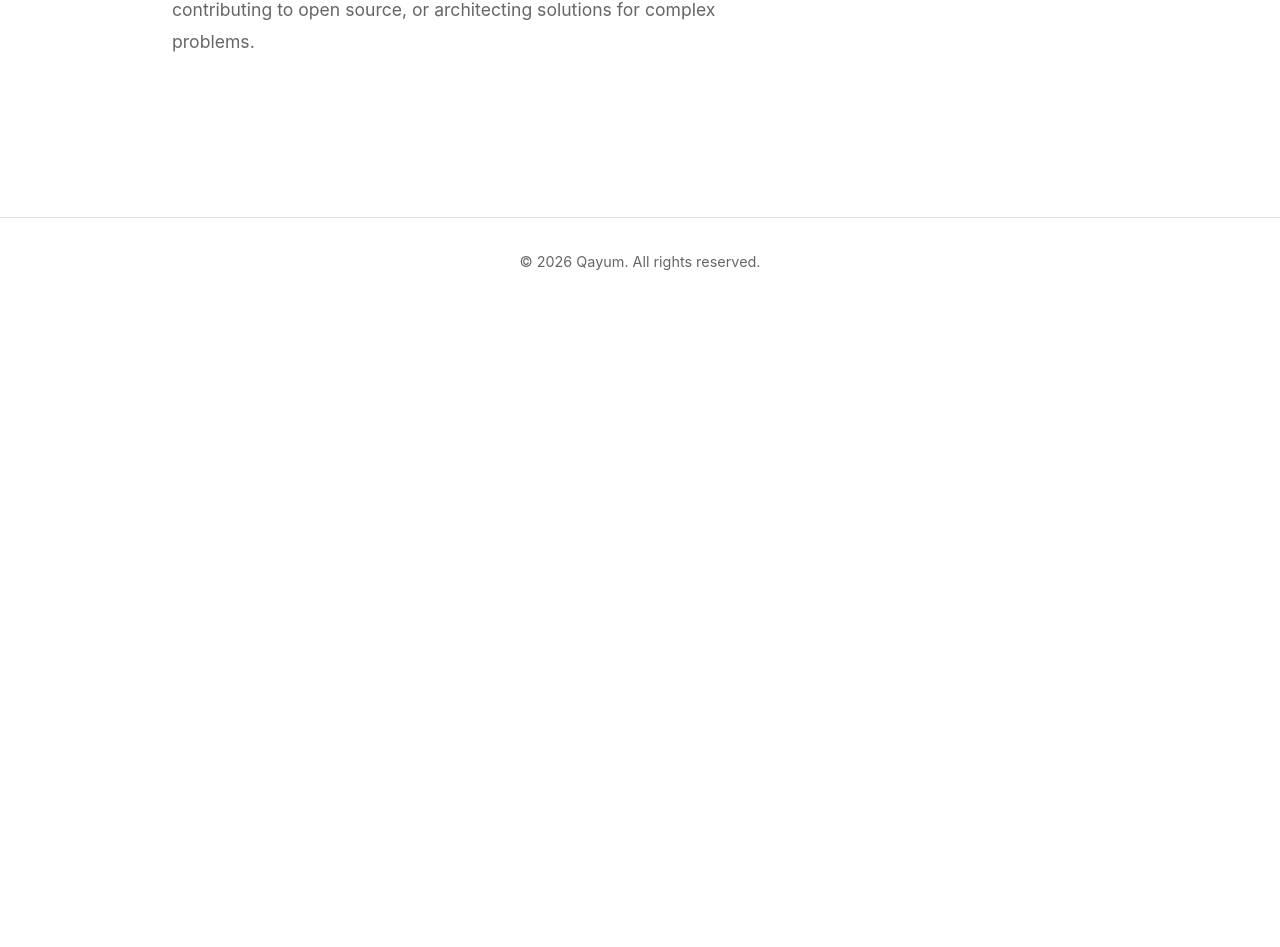
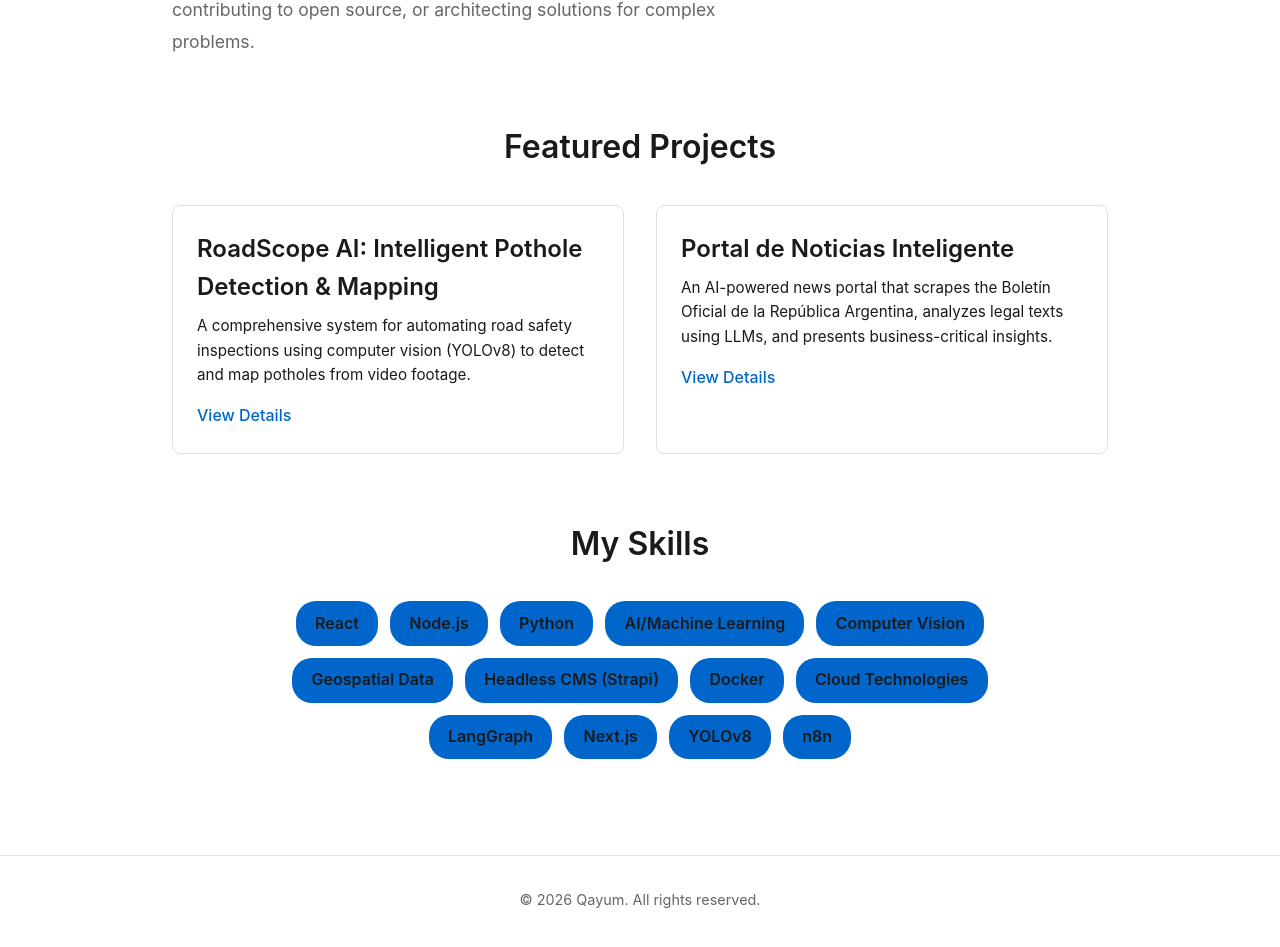
Before and after one commit to qayumXD/qayumXD.github.io, a React (Vite) app: page / in a window 1280 px wide. Shown: the part 479-1426 px from the top of the page. Before the commit the page ends 800 px from the top, so only its background shows below. Built offline with nearby package versions, Linux system fonts and the light colour scheme.

Commit message:
feat: enhance home page with featured projects and skills sections

```diff
--- a/src/App.css
+++ b/src/App.css
@@ -124,12 +124,81 @@ nav ul li {
   color: var(--color-accent);
 }
 
+/* Home Page Sections */
+.featured-projects, .skills-section {
+  margin-top: 4rem;
+  margin-bottom: 4rem;
+}
+
+.featured-projects h2, .skills-section h2 {
+  text-align: center;
+  margin-bottom: 2rem;
+  font-size: 2rem;
+}
+
+.featured-projects .project-list {
+  display: grid;
+  grid-template-columns: repeat(auto-fit, minmax(300px, 1fr));
+  gap: 2rem;
+}
+
+.featured-projects .project-card {
+  text-align: left;
+  border: 1px solid var(--color-border);
+  border-radius: 8px;
+  padding: 1.5rem;
+  transition: all 0.2s;
+}
+
+.featured-projects .project-card:hover {
+  border-color: var(--color-accent);
+  transform: translateY(-5px);
+}
+
+.featured-projects .project-card h3 {
+  margin-top: 0;
+  color: var(--color-heading);
+}
+
+.featured-projects .project-card p {
+  color: var(--color-text);
+  font-size: 0.95rem;
+  line-height: 1.6;
+  margin-bottom: 1rem;
+}
+
+.featured-projects .project-card a {
+  display: inline-block;
+  color: var(--color-accent);
+  font-weight: 500;
+  text-decoration: none;
+}
+
+.featured-projects .project-card a:hover {
+  text-decoration: underline;
+}
+
+.skills-list {
+  display: flex;
+  flex-wrap: wrap;
+  justify-content: center;
+  gap: 0.75rem;
+  max-width: 800px;
+  margin: 0 auto;
+}
+
+.skill-tag {
+  background-color: var(--color-accent);
+  color: var(--color-background);
+  padding: 0.6rem 1.2rem;
+  border-radius: 20px;
+  font-size: 1rem;
+  font-weight: 600;
+  white-space: nowrap;
+}
+
 @media (max-width: 768px) {
-  main {
-    padding: 1rem;
-  }
-
-  .projects-grid {
+  .featured-projects .project-list {
     grid-template-columns: 1fr;
   }
 }
--- a/src/pages/Home.jsx
+++ b/src/pages/Home.jsx
@@ -1,3 +1,6 @@
+import { Link } from 'react-router-dom';
+import { projectsData } from '../data/projects';
+
 export default function Home() {
   return (
     <div className="hero">
@@ -13,6 +16,28 @@ export default function Home() {
         When I'm not coding, you can find me exploring new frameworks, contributing to open source,
         or architecting solutions for complex problems.
       </p>
+
+      <section className="featured-projects">
+        <h2>Featured Projects</h2>
+        <div className="project-list">
+          {projectsData.slice(-2).map(project => ( // Displaying last 2 projects as featured
+            <div key={project.id} className="project-card">
+              <h3>{project.title}</h3>
+              <p>{project.description}</p>
+              <Link to={`/projects/${project.id}`}>View Details</Link>
+            </div>
+          ))}
+        </div>
+      </section>
+
+      <section className="skills-section">
+        <h2>My Skills</h2>
+        <div className="skills-list">
+          {['React', 'Node.js', 'Python', 'AI/Machine Learning', 'Computer Vision', 'Geospatial Data', 'Headless CMS (Strapi)', 'Docker', 'Cloud Technologies', 'LangGraph', 'Next.js', 'YOLOv8', 'n8n'].map(skill => (
+            <span key={skill} className="skill-tag">{skill}</span>
+          ))}
+        </div>
+      </section>
     </div>
   )
 }
```
